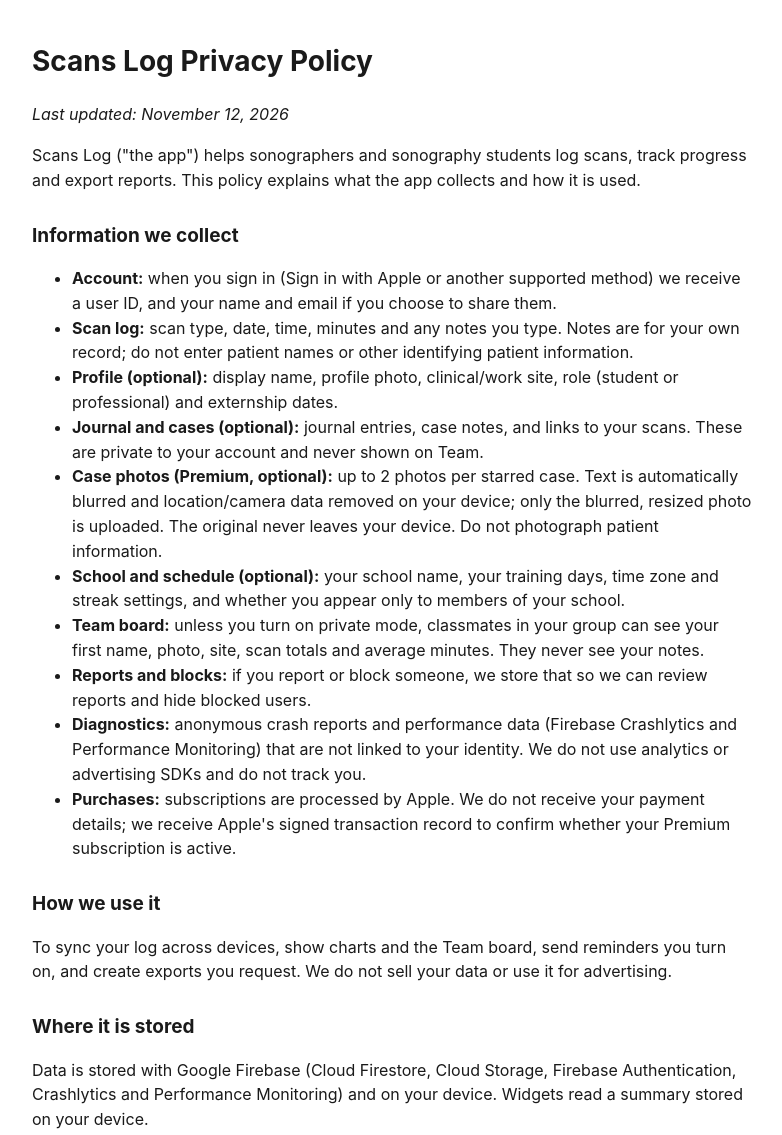
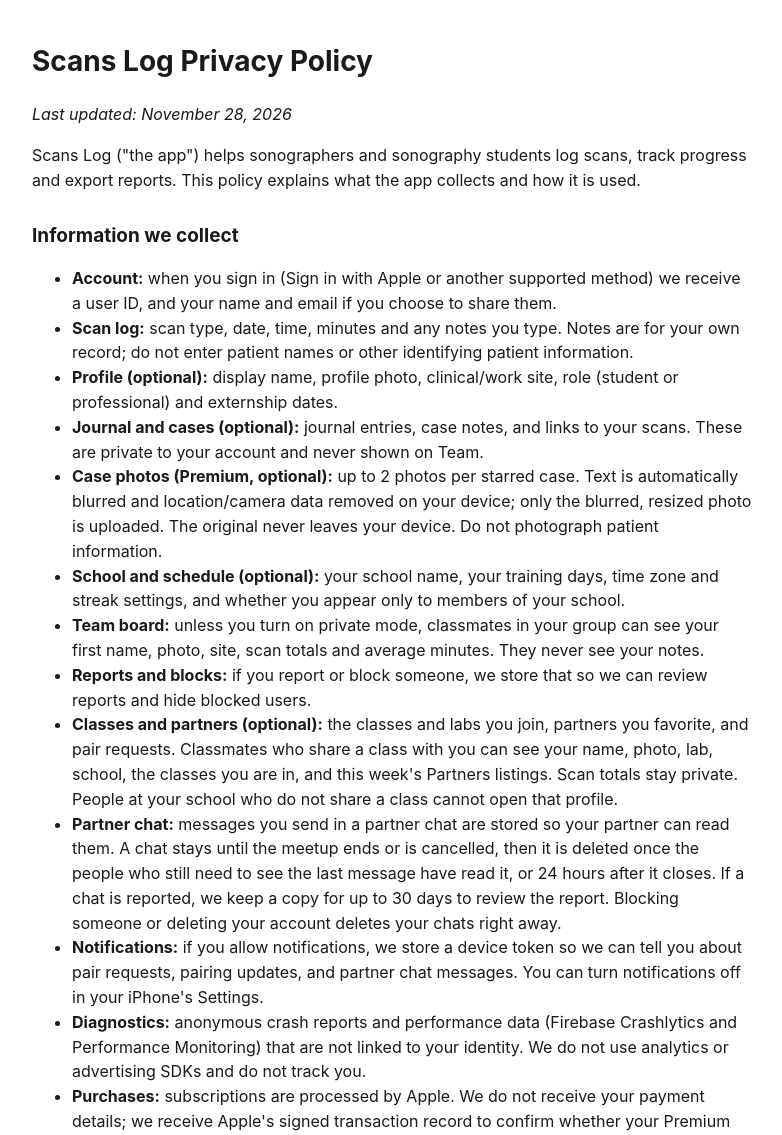
Before and after one commit to lenworth-beep/scans-log, a plain HTML site: page privacy.html in a window 1280 px wide. Shown: the top 1135 px of the page, without its empty margins (248-1030 px from the left). Drawn offline with Linux system fonts and the light colour scheme.

Commit message:
Add classes, partner chat, and notifications details to privacy.html

```diff
--- a/privacy.html
+++ b/privacy.html
@@ -4,7 +4,7 @@
 <style>body{font:16px/1.55 -apple-system,system-ui,sans-serif;max-width:720px;margin:40px auto;padding:0 20px;color:#1a1a1a}h1{font-size:28px}h2{font-size:19px;margin-top:28px}</style></head>
 <body>
 <h1>Scans Log Privacy Policy</h1>
-<p><em>Last updated: November 12, 2026</em></p>
+<p><em>Last updated: November 28, 2026</em></p>
 <p>Scans Log ("the app") helps sonographers and sonography students log scans, track progress and export reports. This policy explains what the app collects and how it is used.</p>
 <h2>Information we collect</h2>
 <ul>
@@ -16,6 +16,9 @@
 <li><strong>School and schedule (optional):</strong> your school name, your training days, time zone and streak settings, and whether you appear only to members of your school.</li>
 <li><strong>Team board:</strong> unless you turn on private mode, classmates in your group can see your first name, photo, site, scan totals and average minutes. They never see your notes.</li>
 <li><strong>Reports and blocks:</strong> if you report or block someone, we store that so we can review reports and hide blocked users.</li>
+<li><strong>Classes and partners (optional):</strong> the classes and labs you join, partners you favorite, and pair requests. Classmates who share a class with you can see your name, photo, lab, school, the classes you are in, and this week's Partners listings. Scan totals stay private. People at your school who do not share a class cannot open that profile.</li>
+<li><strong>Partner chat:</strong> messages you send in a partner chat are stored so your partner can read them. A chat stays until the meetup ends or is cancelled, then it is deleted once the people who still need to see the last message have read it, or 24 hours after it closes. If a chat is reported, we keep a copy for up to 30 days to review the report. Blocking someone or deleting your account deletes your chats right away.</li>
+<li><strong>Notifications:</strong> if you allow notifications, we store a device token so we can tell you about pair requests, pairing updates, and partner chat messages. You can turn notifications off in your iPhone's Settings.</li>
 <li><strong>Diagnostics:</strong> anonymous crash reports and performance data (Firebase Crashlytics and Performance Monitoring) that are not linked to your identity. We do not use analytics or advertising SDKs and do not track you.</li>
 <li><strong>Purchases:</strong> subscriptions are processed by Apple. We do not receive your payment details; we receive Apple's signed transaction record to confirm whether your Premium subscription is active.</li>
 </ul>
```
